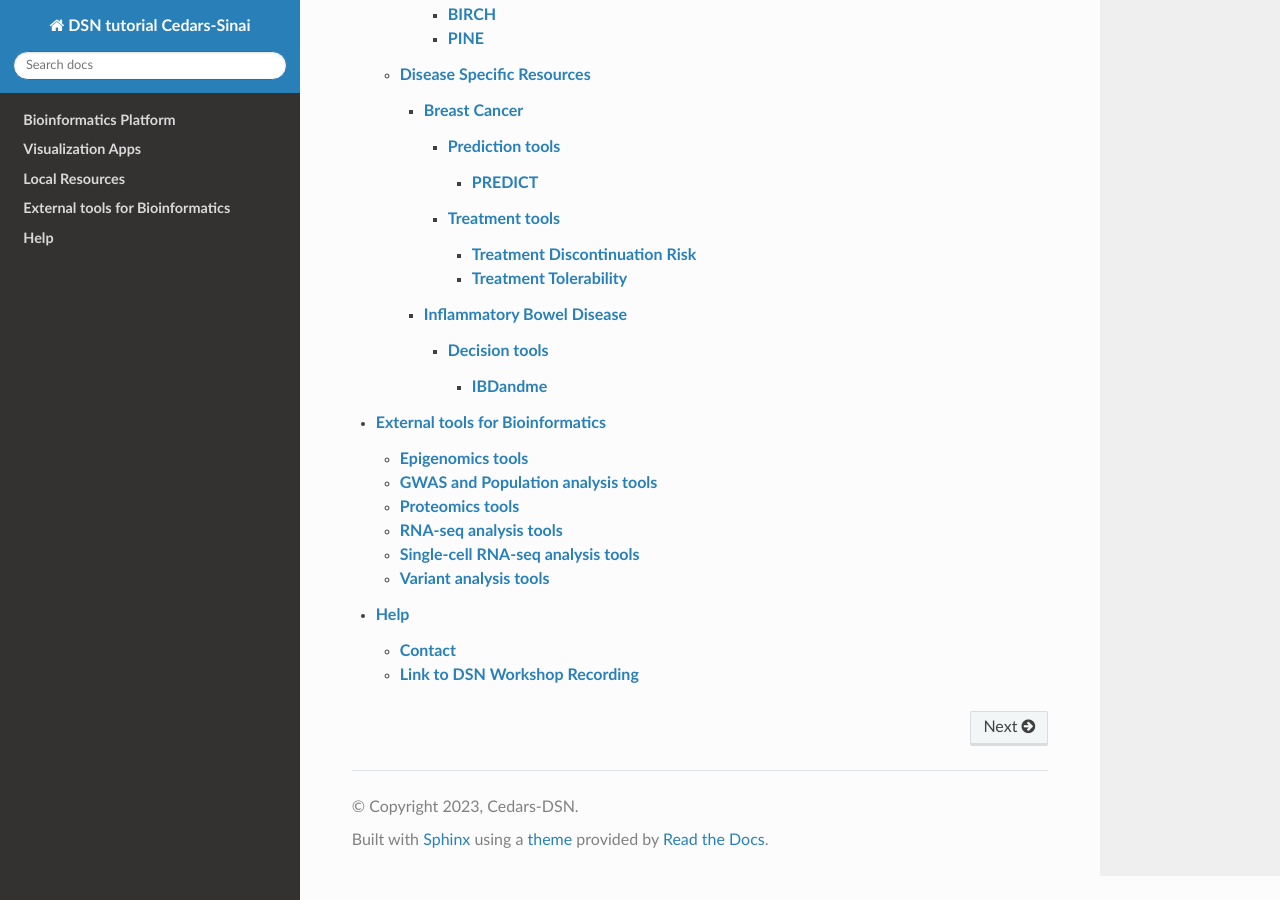
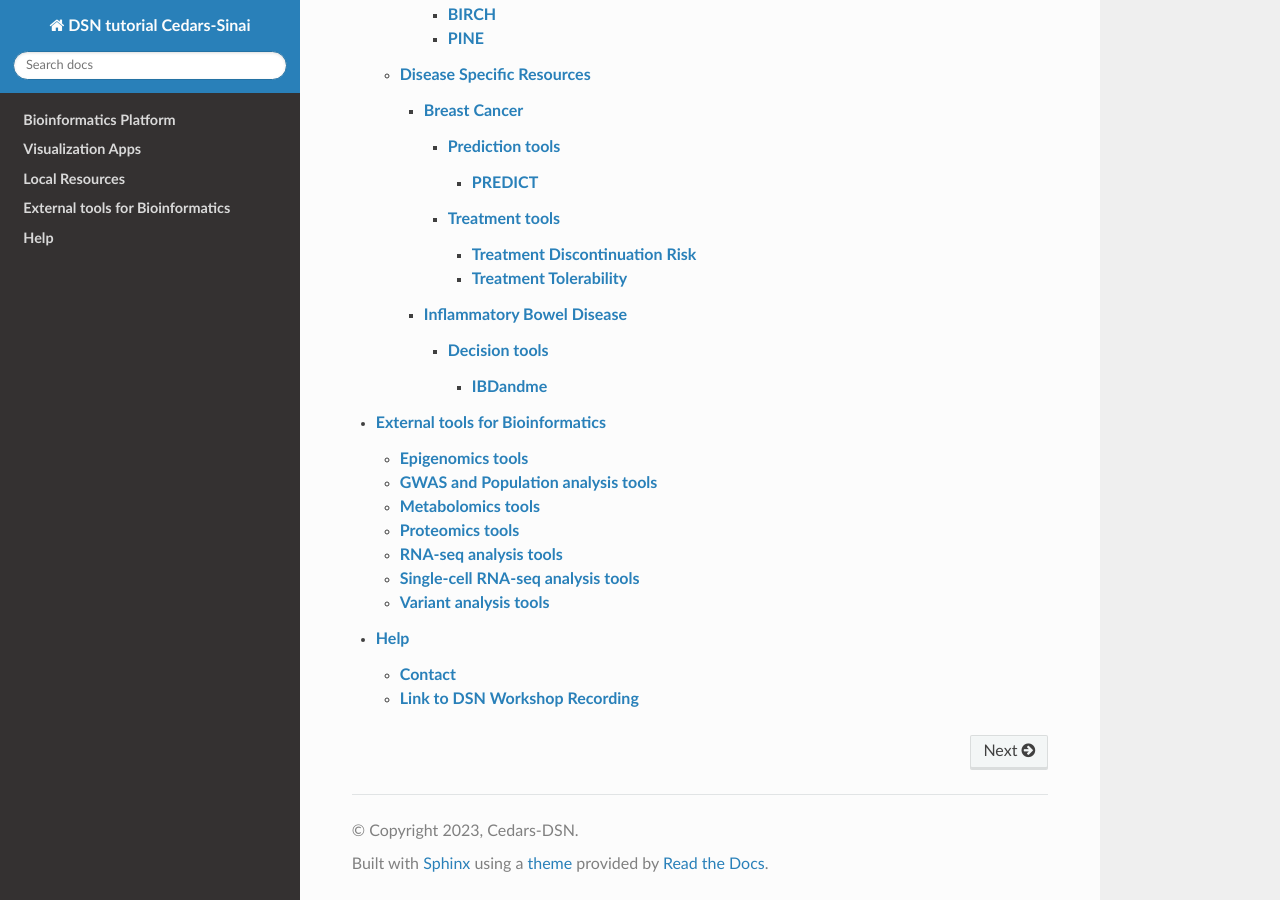
Before and after one commit to CedarsDSN/DSN_tutorial_page, a Sphinx documentation site: the page built from docs/index.rst, in a window 1280 px wide and 900 px high, scrolled down 1366 px. Built offline with Sphinx 7.4.7 and the Read the Docs theme 3.1.0, drawn with Linux system fonts in a browser that asks for light colours; pages that are not in the unit, such as notebooks, are missing from menus.

Commit message:
Update index.rst

```diff
--- a/docs/External tools for Bioinformatics/index.rst
+++ b/docs/External tools for Bioinformatics/index.rst
@@ -7,6 +7,7 @@
 
    Epigenomics tools/index.rst
    GWAS and Population analysis tools/index.rst
+   Metabolomics tools/index.rst
    Proteomics tools/index.rst
    RNA-seq analysis tools/index.rst
    Single-cell RNA-seq analysis tools/index.rst
```
